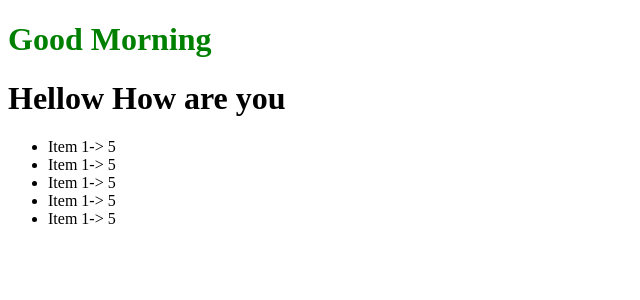
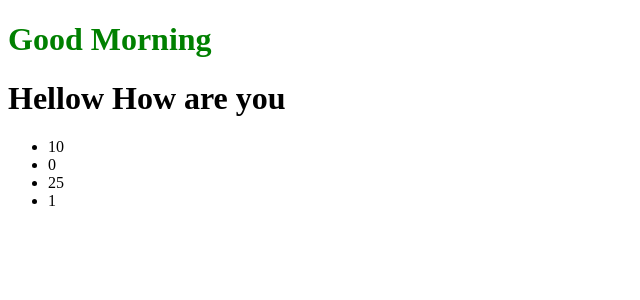
Before and after one commit to Hafis3/React-udemy, a React app: page / in a window 1280 px wide. Shown: the top 300 px of the page, without its empty margins (0-640 px from the left). Built offline with nearby package versions, Linux system fonts and the light colour scheme.

Commit message:
React-403-Calculator

```diff
--- /dev/null
+++ b/src/Calculator.jsx
@@ -0,0 +1,14 @@
+const Add = (firstNumber, secondNumber) => {
+  return firstNumber + secondNumber;
+};
+const Subtract = (firstNumber, secondNumber) => {
+  return firstNumber - secondNumber;
+};
+const Multiply = (firstNumber, secondNumber) => {
+  return firstNumber * secondNumber;
+};
+const Divide = (firstNumber, secondNumber) => {
+  return firstNumber / secondNumber;
+};
+
+export { Add, Subtract, Multiply, Divide };
--- a/src/List.jsx
+++ b/src/List.jsx
@@ -1,13 +1,13 @@
 import React from "react";
+import { Add, Subtract, Multiply, Divide } from "./Calculator";
 
 export default function List() {
   return (
     <ul>
-      <li>Item 1-> 5</li>
-      <li>Item 1-> 5</li>
-      <li>Item 1-> 5</li>
-      <li>Item 1-> 5</li>
-      <li>Item 1-> 5</li>
+      <li>{Add(5, 5)}</li>
+      <li>{Subtract(5, 5)}</li>
+      <li>{Multiply(5, 5)}</li>
+      <li>{Divide(5, 5)}</li>
     </ul>
   );
 }
```
